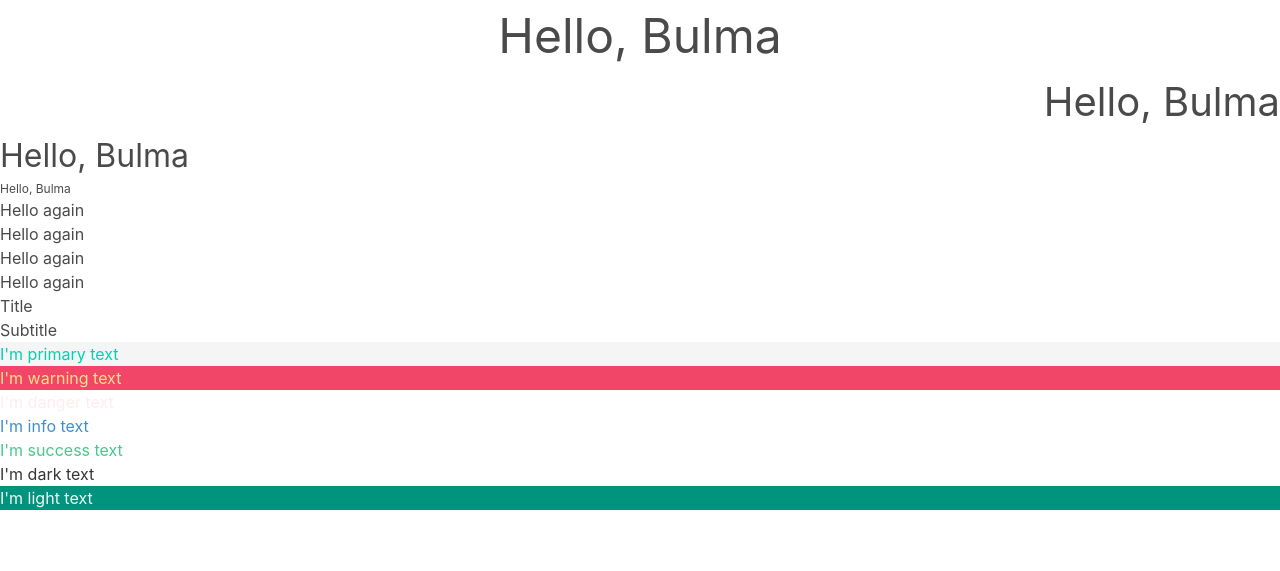
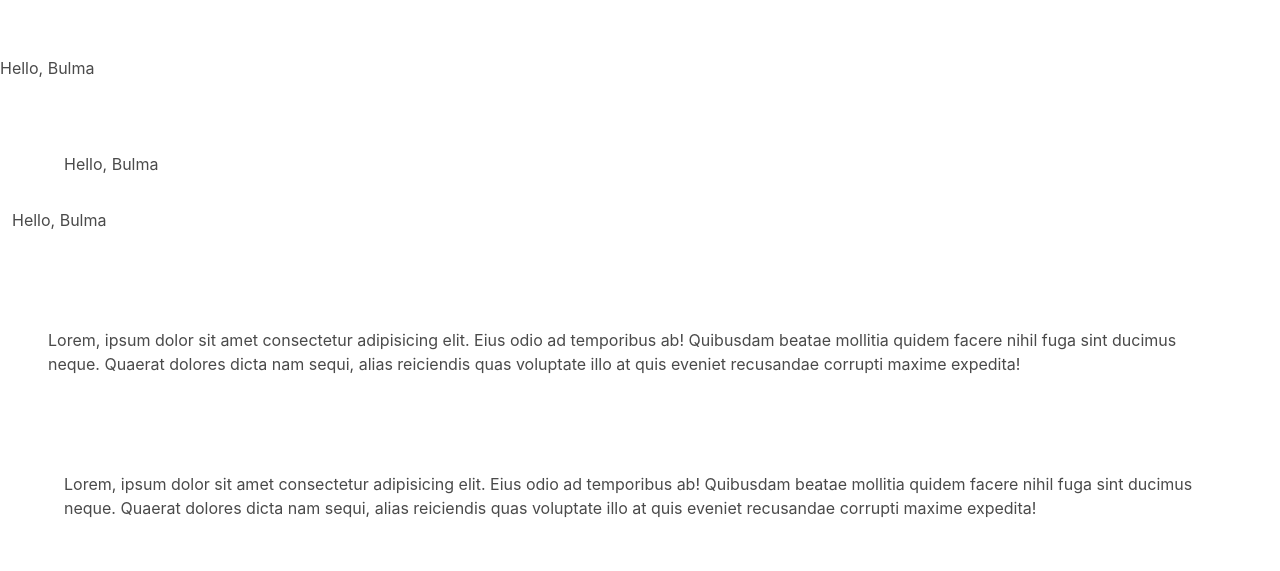
Before and after one commit to jose-a-dlc05/bulma-overview, a plain HTML site: page index.html in a window 1280 px wide. Drawn offline with nearby package versions, Linux system fonts and the light colour scheme.

Commit message:
Added some examples

```diff
--- a/index.html
+++ b/index.html
@@ -11,28 +11,30 @@
 		/>
 	</head>
 	<body>
-		<!-- https://bulma.io/documentation/helpers/ -->
-		<!-- fonts -->
-		<h1 class="is-size-1 has-text-centered">Hello, Bulma</h1>
-		<h1 class="is-size-2 has-text-right">Hello, Bulma</h1>
-		<h1 class="is-size-3">Hello, Bulma</h1>
-		<h1 class="is-size-7">Hello, Bulma</h1>
+		<!-- spacing -->
 
-		<p>Hello again</p>
-		<p>Hello again</p>
-		<p>Hello again</p>
-		<p>Hello again</p>
+		<h1 class="py-6 my-2">Hello, Bulma</h1>
+		<h1 class="px-4 mx-6 py-4">Hello, Bulma</h1>
+		<h1 class="mt-4 mr-4 pb-6 pl-3">Hello, Bulma</h1>
 
-		<h2>Title</h2>
-		<h3>Subtitle</h3>
+		<section class="section">
+			<p>
+				Lorem, ipsum dolor sit amet consectetur adipisicing elit. Eius odio ad
+				temporibus ab! Quibusdam beatae mollitia quidem facere nihil fuga sint
+				ducimus neque. Quaerat dolores dicta nam sequi, alias reiciendis quas
+				voluptate illo at quis eveniet recusandae corrupti maxime expedita!
+			</p>
+		</section>
 
-		<!-- colours -->
-		<p class="has-text-primary has-background-light">I'm primary text</p>
-		<p class="has-text-warning has-background-danger">I'm warning text</p>
-		<p class="has-text-danger-light">I'm danger text</p>
-		<p class="has-text-info">I'm info text</p>
-		<p class="has-text-success">I'm success text</p>
-		<p class="has-text-dark">I'm dark text</p>
-		<p class="has-text-light has-background-primary-dark">I'm light text</p>
+		<div class="section">
+			<div class="container">
+				<p>
+					Lorem, ipsum dolor sit amet consectetur adipisicing elit. Eius odio ad
+					temporibus ab! Quibusdam beatae mollitia quidem facere nihil fuga sint
+					ducimus neque. Quaerat dolores dicta nam sequi, alias reiciendis quas
+					voluptate illo at quis eveniet recusandae corrupti maxime expedita!
+				</p>
+			</div>
+		</div>
 	</body>
 </html>
```
